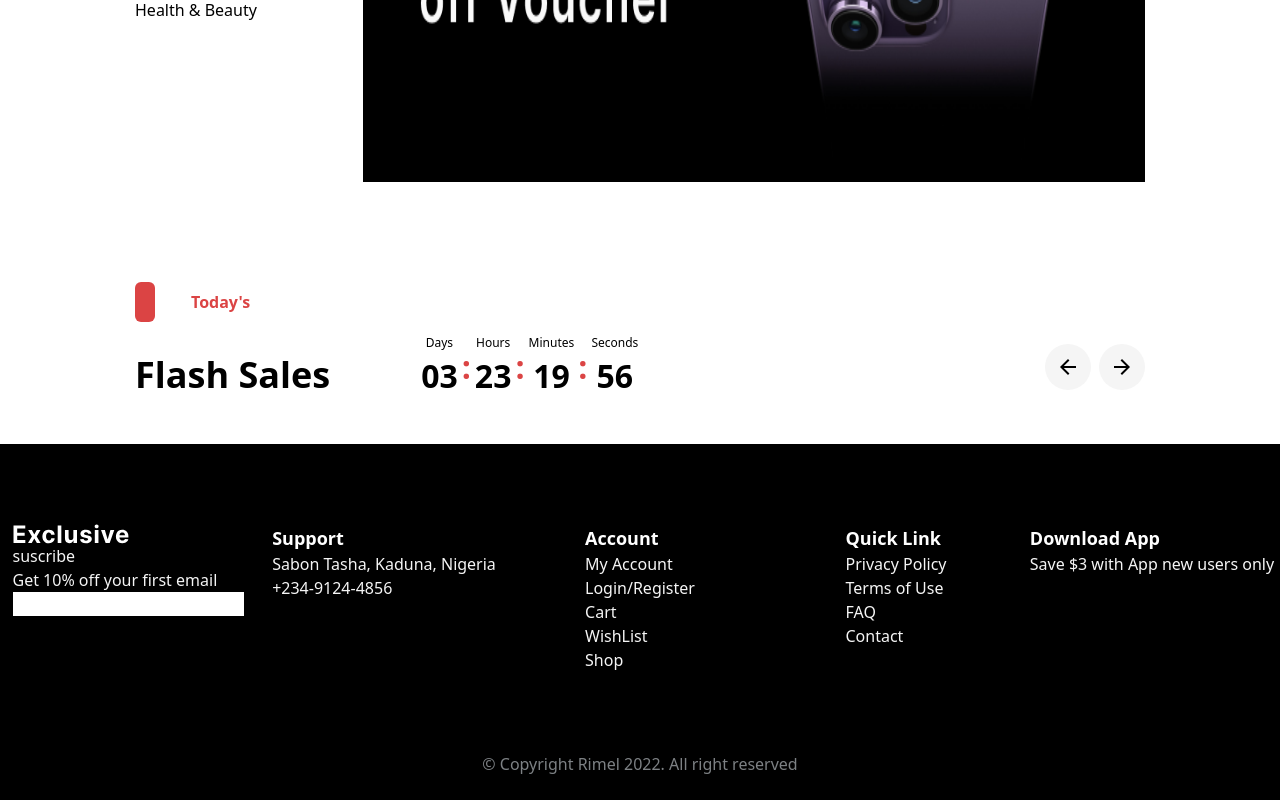
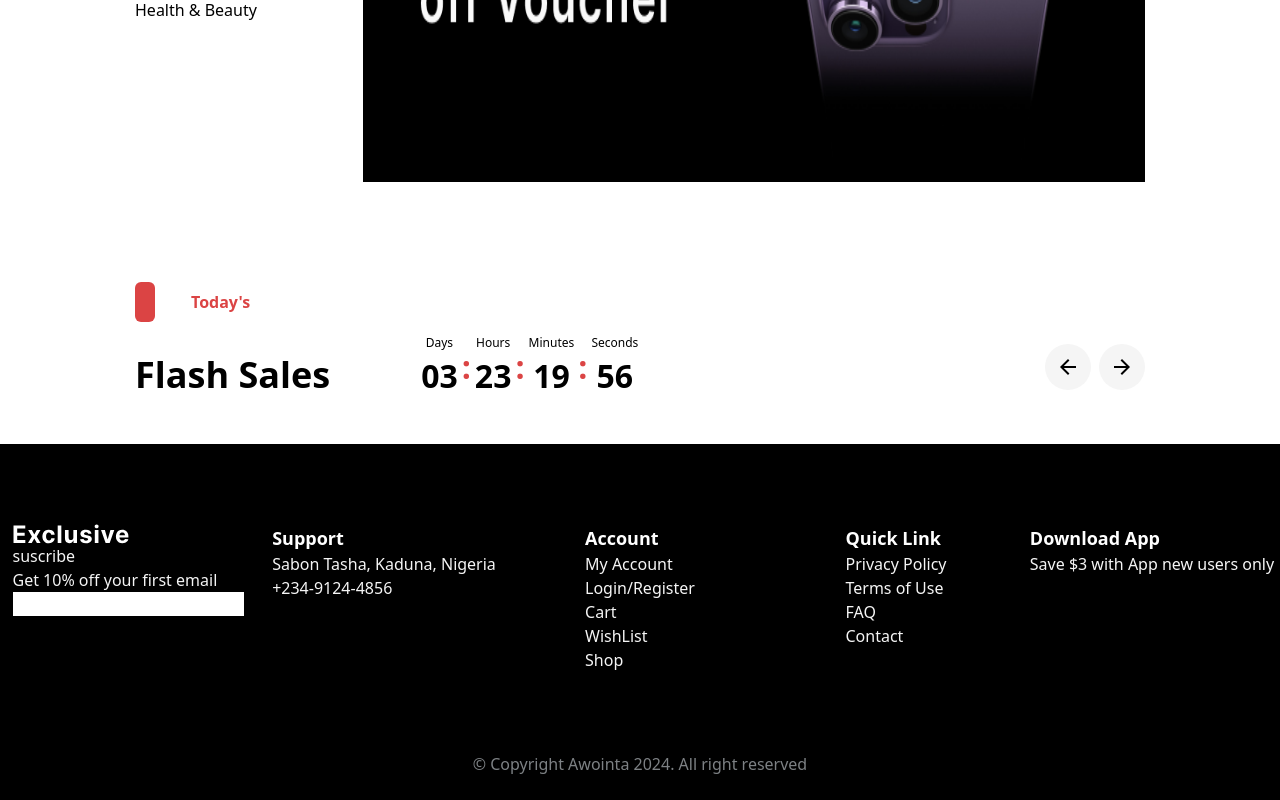
Before and after one commit to Awointa/e-commerce-store, a Next.js app: page / in a window 1280 px wide. Shown: the part 501-1301 px from the top of the page. Built offline with nearby package versions, Linux system fonts and the light colour scheme.

Commit message:
feat: add the copyright symbol

```diff
--- a/src/app/components/Footer.tsx
+++ b/src/app/components/Footer.tsx
@@ -38,7 +38,7 @@ const Footer = () => {
 				</div>
 			</div>
 			<div className=" text-center pb-6 text-ash-smoke">
-				&#169; Copyright Rimel 2022. All right reserved{" "}
+				&#169; Copyright Awointa 2024. All right reserved{" "}
 			</div>
 		</div>
 	);
```
